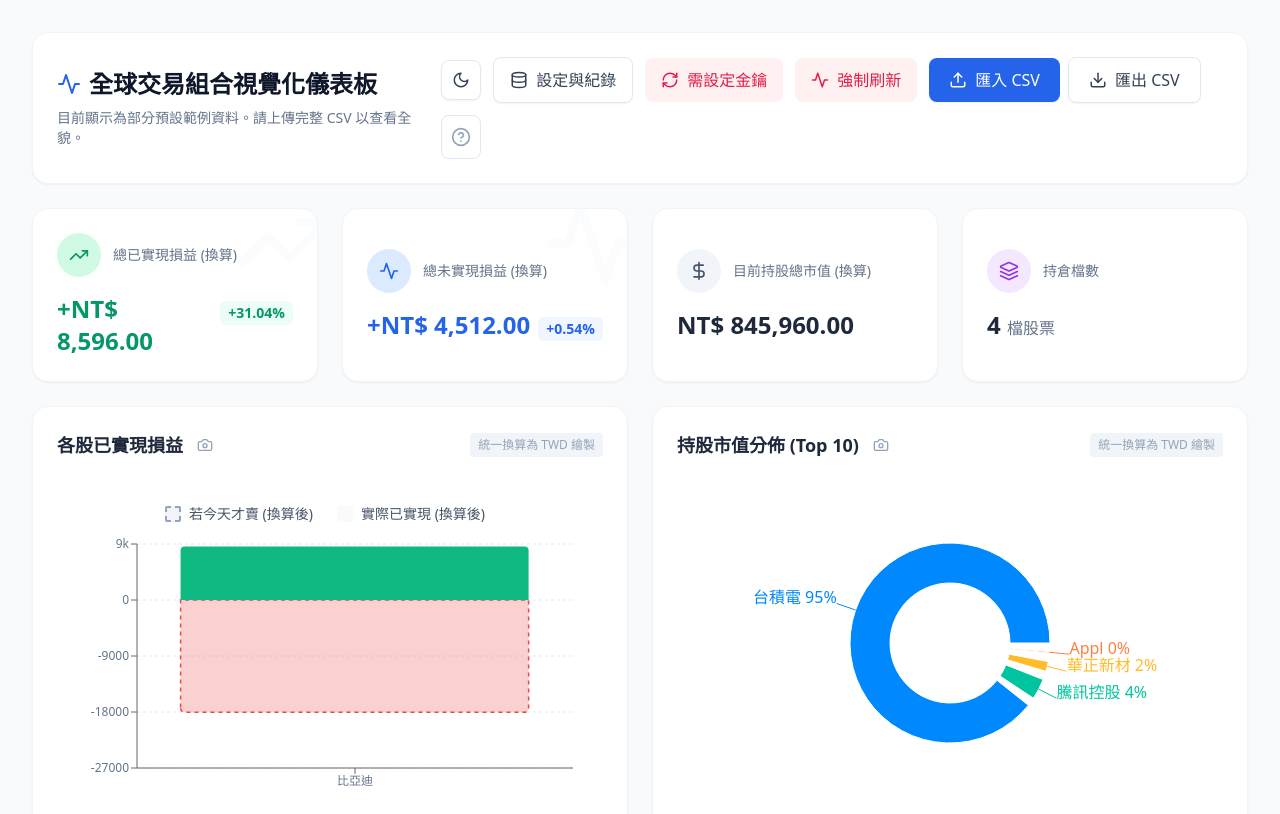
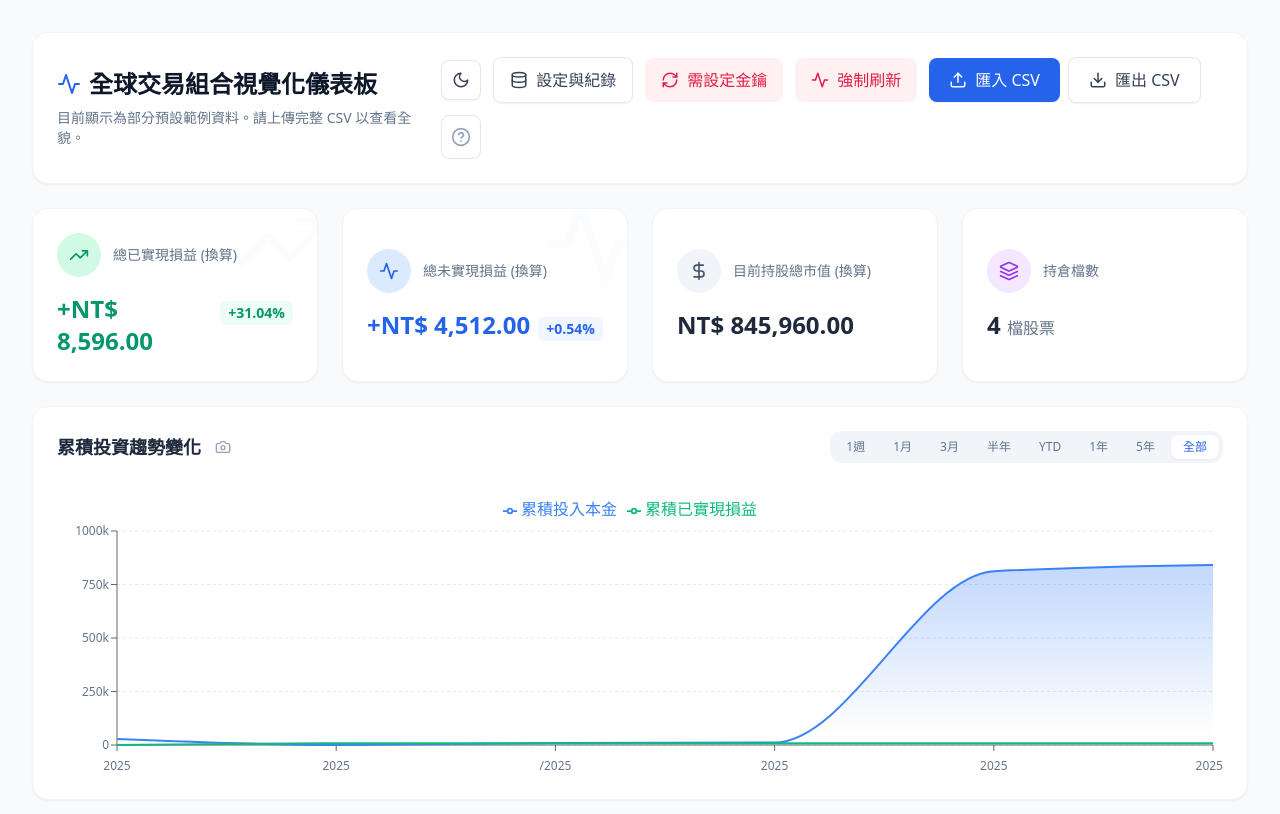
Before and after one commit to bluesway/trade-lens, a React (Vite) app: page / in a window 1280 px wide. Shown: the top 814 px of the page. Built offline with nearby package versions, Linux system fonts and the light colour scheme; the HTML template or start-up script is replaced by a standard one.

Commit message:
feat: add cumulative investment trend chart with time range filters

```diff
--- a/src/App.jsx
+++ b/src/App.jsx
@@ -1,7 +1,7 @@
 import React, { useState, useEffect, useMemo, useRef } from 'react';
 import {
   BarChart, Bar, XAxis, YAxis, CartesianGrid, Tooltip, Legend, ResponsiveContainer, Cell,
-  PieChart, Pie
+  PieChart, Pie, AreaChart, Area
 } from 'recharts';
 import { Upload, Download, TrendingUp, TrendingDown, DollarSign, PieChart as PieChartIcon, Activity, Layers, RefreshCw, Clock, Trash2, Edit2, Plus, Database, X, Key, Info, HelpCircle, ChevronDown, ChevronUp, Save, ArrowUpDown, ArrowUp, ArrowDown, Moon, Sun, Camera, FileText, Settings, ShieldCheck } from 'lucide-react';
 import { toPng } from 'html-to-image';
@@ -302,9 +302,11 @@ export default function App() {
   const [marketFilter, setMarketFilter] = useState('全部');
   const [historySortConfig, setHistorySortConfig] = useState({ key: '日期', direction: 'desc' });
   const [darkMode, setDarkMode] = useState(false);
+  const [trendTimeRange, setTrendTimeRange] = useState('全部');
 
   const pieChartRef = useRef(null);
   const barChartRef = useRef(null);
+  const trendChartRef = useRef(null);
 
   useEffect(() => {
     const savedDarkMode = localStorage.getItem('tr_dark_mode') === 'true';
@@ -891,6 +893,104 @@ export default function App() {
       totalValue: 0
     });
   }, [processedData]);
+
+  const trendData = useMemo(() => {
+    if (!isAppLoaded || rawData.length === 0) return [];
+
+    const sortedData = [...rawData].sort((a, b) => new Date(a['日期'] || 0) - new Date(b['日期'] || 0));
+
+    let stockStates = {};
+    let dailySnapshots = [];
+    let runningTotalCostBase = 0;
+    let runningRealizedPnlBase = 0;
+
+    sortedData.forEach(row => {
+      let rawCode = String(row['代號'] || '').trim();
+      let type = row['類型'];
+      if (!rawCode || !type) return;
+
+      let market = row['市場'] || '未知';
+      if (market === '未知') market = guessMarket(rawCode);
+      let symbol = formatSymbol(rawCode, market);
+      let dateStr = row['日期'];
+      let dateObj = new Date(dateStr);
+      if (isNaN(dateObj)) return;
+
+      let qty = parseFloat(row['數量']) || 0;
+      let amountStr = String(row['總金額'] || '0').replace(/[^0-9.-]+/g, "");
+      let amount = parseFloat(amountStr) || 0;
+      let pnlStr = String(row['損益'] || '0').replace(/[^0-9.-]+/g, "");
+      let pnl = parseFloat(pnlStr) || 0;
+
+      const currency = (market === '美股' ? 'USD' : market === '台股' ? 'TWD' : market === '港股' ? 'HKD' : market === '日股' ? 'JPY' : 'CNY');
+      const rate = getExchangeRate(currency, baseCurrency);
+
+      if (!stockStates[symbol]) {
+        stockStates[symbol] = { holdingQty: 0, totalCost: 0 };
+      }
+
+      if (type === '買入') {
+        stockStates[symbol].holdingQty += qty;
+        stockStates[symbol].totalCost += amount;
+        runningTotalCostBase += (amount * rate);
+      } else if (type === '賣出') {
+        runningRealizedPnlBase += (pnl * rate);
+        if (stockStates[symbol].holdingQty > 0) {
+          let avgCost = stockStates[symbol].totalCost / stockStates[symbol].holdingQty;
+          let costOfSold = avgCost * qty;
+          stockStates[symbol].totalCost -= costOfSold;
+          runningTotalCostBase -= (costOfSold * rate);
+        }
+        stockStates[symbol].holdingQty -= qty;
+        if (stockStates[symbol].holdingQty <= 0.01) {
+          stockStates[symbol].holdingQty = 0;
+          stockStates[symbol].totalCost = 0;
+        }
+      }
+
+      dailySnapshots.push({
+        date: dateStr,
+        timestamp: dateObj.getTime(),
+        costBase: runningTotalCostBase,
+        realizedPnlBase: runningRealizedPnlBase
+      });
+    });
+
+    const aggregatedByDate = [];
+    dailySnapshots.forEach(snap => {
+       const last = aggregatedByDate[aggregatedByDate.length - 1];
+       if (last && last.date === snap.date) {
+           last.costBase = snap.costBase;
+           last.realizedPnlBase = snap.realizedPnlBase;
+       } else {
+           aggregatedByDate.push(snap);
+       }
+    });
+
+    const now = new Date().getTime();
+    const rangeMsMap = {
+      '1週': 7 * 24 * 60 * 60 * 1000,
+      '1月': 30 * 24 * 60 * 60 * 1000,
+      '3月': 90 * 24 * 60 * 60 * 1000,
+      '半年': 180 * 24 * 60 * 60 * 1000,
+      '1年': 365 * 24 * 60 * 60 * 1000,
+      '5年': 5 * 365 * 24 * 60 * 60 * 1000
+    };
+
+    let filtered = aggregatedByDate;
+    if (trendTimeRange === 'YTD') {
+      const ytd = new Date(new Date().getFullYear(), 0, 1).getTime();
+      filtered = aggregatedByDate.filter(d => d.timestamp >= ytd);
+    } else if (rangeMsMap[trendTimeRange]) {
+      const cutoff = now - rangeMsMap[trendTimeRange];
+      filtered = aggregatedByDate.filter(d => d.timestamp >= cutoff);
+    }
+
+    return filtered.map(d => ({
+       ...d,
+       displayDate: d.date.substring(5) // e.g., "05/28"
+    }));
+  }, [rawData, exchangeRates, baseCurrency, trendTimeRange, isAppLoaded]);
 
   const overallRealizedPercent = summary.totalRealizedCost > 0
     ? (summary.totalRealizedPnl / summary.totalRealizedCost) * 100 : 0;
@@ -1365,6 +1465,61 @@ export default function App() {
         </div>
 
         {/* Charts Section */}
+
+        {/* Trend Chart (Full Width) */}
+        <div className="bg-white dark:bg-slate-900 p-6 rounded-2xl shadow-sm border border-slate-100 dark:border-slate-800" ref={trendChartRef}>
+          <div className="flex flex-col md:flex-row md:items-center justify-between gap-4 mb-6">
+            <h3 className="text-lg font-bold text-slate-800 dark:text-slate-200 flex items-center gap-2">
+              累積投資趨勢變化
+              <button onClick={() => exportChartAsImage(trendChartRef, 'net_worth_trend')} className="p-1.5 text-slate-400 hover:text-blue-500 hover:bg-blue-50 dark:hover:bg-slate-800 rounded-md transition-all" title="將圖表存為圖片">
+                <Camera size={16} />
+              </button>
+            </h3>
+            <div className="flex flex-wrap gap-1 bg-slate-100 dark:bg-slate-800 p-1 rounded-xl">
+              {['1週', '1月', '3月', '半年', 'YTD', '1年', '5年', '全部'].map(t => (
+                <button
+                  key={t}
+                  onClick={() => setTrendTimeRange(t)}
+                  className={`px-3 py-1 text-xs font-medium rounded-lg transition-colors ${
+                    trendTimeRange === t
+                      ? 'bg-white dark:bg-slate-600 text-blue-600 dark:text-white shadow-sm'
+                      : 'text-slate-500 dark:text-slate-400 hover:text-slate-700 dark:hover:text-slate-200'
+                  }`}
+                >
+                  {t}
+                </button>
+              ))}
+            </div>
+          </div>
+          <div className="h-72">
+            {trendData.length > 0 ? (
+              <ResponsiveContainer width="100%" height="100%">
+                <AreaChart data={trendData} margin={{ top: 10, right: 10, left: 0, bottom: 0 }}>
+                  <defs>
+                    <linearGradient id="colorCost" x1="0" y1="0" x2="0" y2="1">
+                      <stop offset="5%" stopColor="#3b82f6" stopOpacity={0.3}/>
+                      <stop offset="95%" stopColor="#3b82f6" stopOpacity={0}/>
+                    </linearGradient>
+                    <linearGradient id="colorPnl" x1="0" y1="0" x2="0" y2="1">
+                      <stop offset="5%" stopColor="#10b981" stopOpacity={0.3}/>
+                      <stop offset="95%" stopColor="#10b981" stopOpacity={0}/>
+                    </linearGradient>
+                  </defs>
+                  <CartesianGrid strokeDasharray="3 3" vertical={false} stroke={darkMode ? "#334155" : "#E2E8F0"} />
+                  <XAxis dataKey="displayDate" tick={{fontSize: 12, fill: darkMode ? '#94a3b8' : '#64748b'}} tickMargin={10} minTickGap={30} />
+                  <YAxis tickFormatter={(val) => `${val>1000? (val/1000).toFixed(0)+'k' : val}`} tick={{fontSize: 12, fill: darkMode ? '#94a3b8' : '#64748b'}} />
+                  <Tooltip content={<CustomTooltip />} cursor={{fill: darkMode ? '#1e293b' : '#f1f5f9'}} />
+                  <Legend verticalAlign="top" wrapperStyle={{ paddingBottom: '10px' }} />
+                  <Area type="monotone" dataKey="costBase" name="累積投入本金" stroke="#3b82f6" strokeWidth={2} fillOpacity={1} fill="url(#colorCost)" />
+                  <Area type="monotone" dataKey="realizedPnlBase" name="累積已實現損益" stroke="#10b981" strokeWidth={2} fillOpacity={1} fill="url(#colorPnl)" />
+                </AreaChart>
+              </ResponsiveContainer>
+            ) : (
+              <div className="flex h-full items-center justify-center text-slate-400">目前尚無足夠的交易紀錄以繪製走勢</div>
+            )}
+          </div>
+        </div>
+
         <div className="grid grid-cols-1 lg:grid-cols-2 gap-6">
 
           {/* Bar Chart: PnL (Base Currency) */}
```
